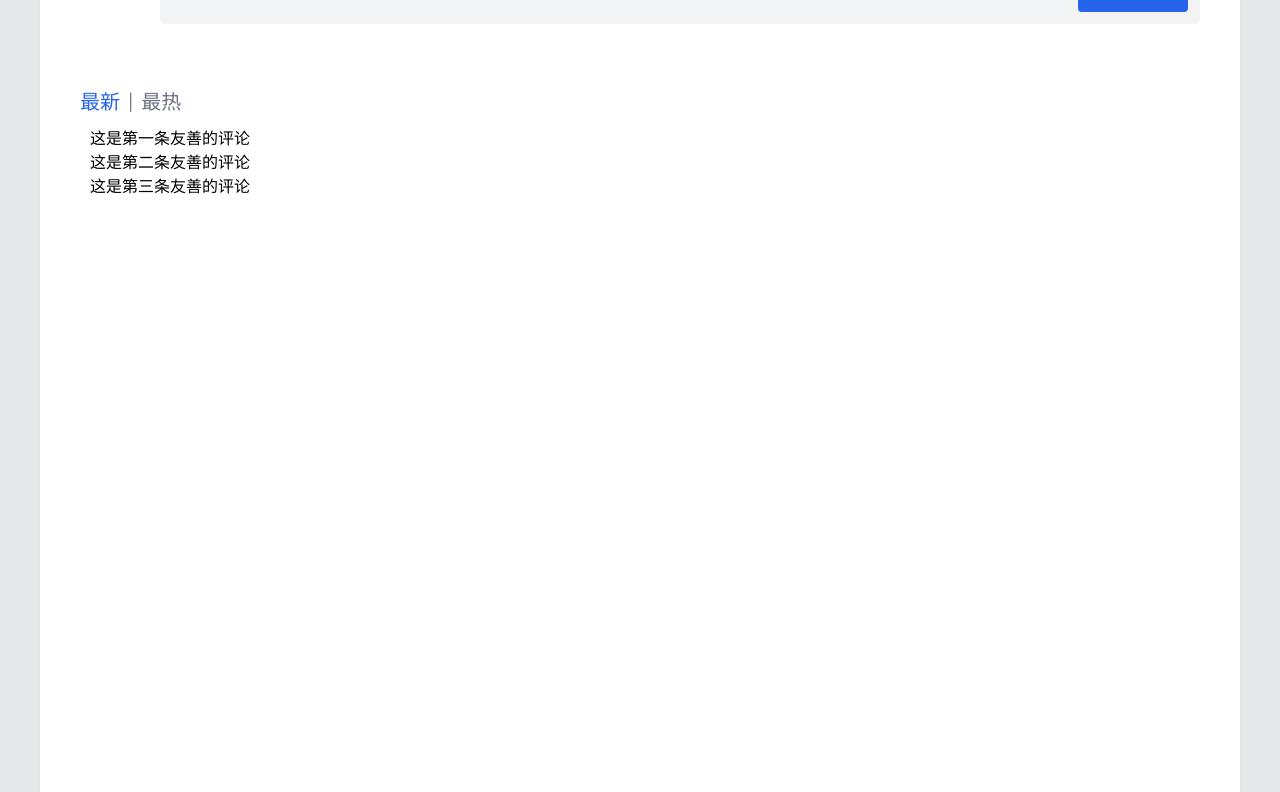
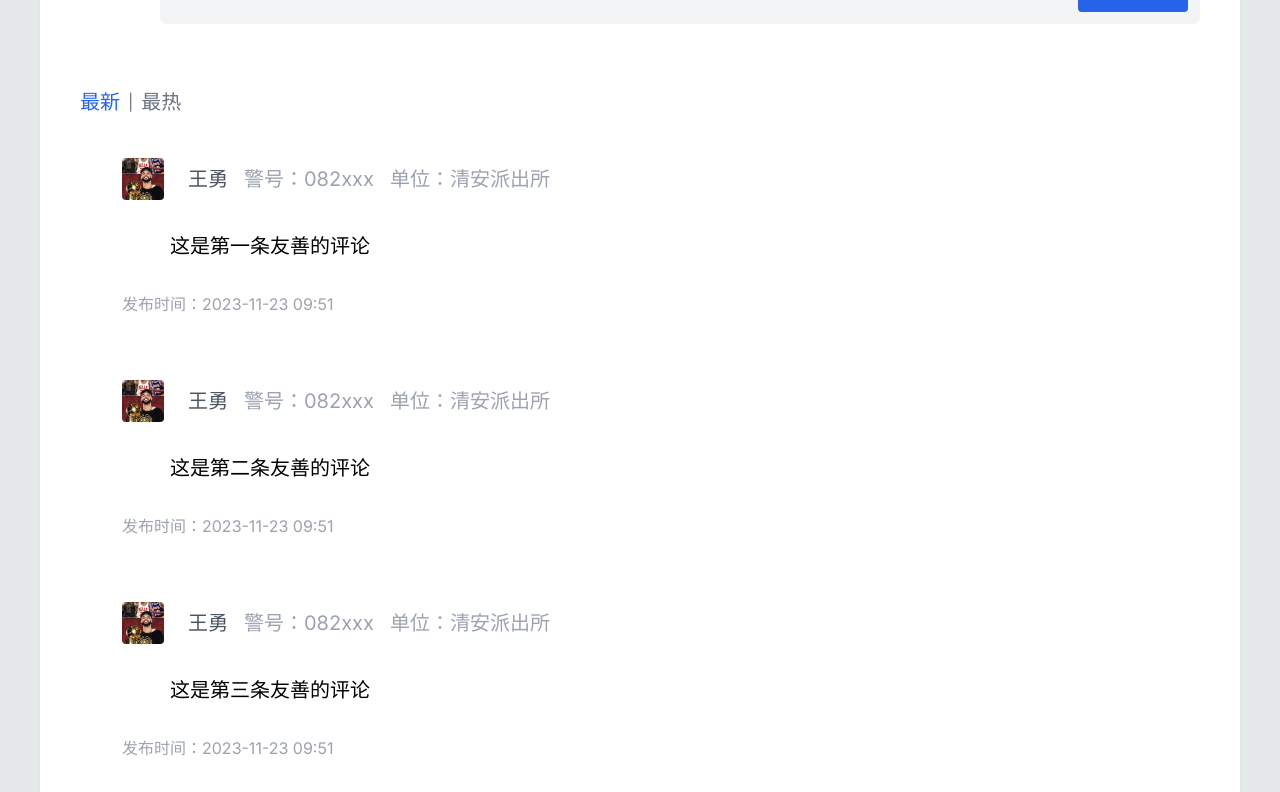
Before and after one commit to 1adybug/Gold-Idea, a Next.js app: page /detail/000 in a window 1280 px wide. Shown: the part 808-1600 px from the top of the page. Built offline with nearby package versions, Linux system fonts and the light colour scheme.

Commit message:
202311241125update

```diff
--- a/components/comments.tsx
+++ b/components/comments.tsx
@@ -1,5 +1,7 @@
 "use client"
 import { useState } from "react"
+import Image from "next/image"
+import Avator from "../assets/avator.jpg"
 
 export interface TabItem {
     key: number
@@ -37,6 +39,26 @@ export function TabBar() {
     )
 }
 
+export function CommentSection(props: CommentItem) {
+
+    const { content, createTime } = props
+
+    return (
+        <div className="flex flex-col gap-y-8 p-8">
+            <div className="flex gap-x-6 items-center">
+                <Image src={Avator} alt={"用户头像"} width={42} height={42} className="rounded" />
+                <div className="flex gap-x-4 text-xl items-center">
+                    <div className="text-gray-600">王勇</div>
+                    <div className="text-gray-400">警号：082xxx</div>
+                    <div className="text-gray-400">单位：清安派出所</div>
+                </div>
+            </div>
+            <div className="text-xl pl-12">{content}</div>
+            <div className="text-gray-400">发布时间：{createTime}</div>
+        </div>
+    )
+}
+
 export interface CommentItem {
     commentId: string
     questionId: string
@@ -52,10 +74,10 @@ export default function Comments(props: { comments: CommentItem[] }) {
     const { comments } = props
 
     return (
-        <div className="w-full h-[1000px] mt-10 flex flex-col">
+        <div className="w-full h-full mt-10 flex flex-col">
             <TabBar />
-            <div className="w-full h-full p-2.5">
-                {comments.map((comment: CommentItem) => <div key={comment.commentId}>{comment.content}</div>)}
+            <div className="w-full h-full p-2.5 flex flex-col">
+                {comments.map((comment: CommentItem) => <CommentSection key={comment.commentId} commentId={comment.commentId} questionId={comment.questionId} userId={comment.userId} parentCommentId={comment.parentCommentId} content={comment.content} createTime={comment.createTime} updateTime={comment.updateTime} />)}
             </div>
         </div>
     )
```
